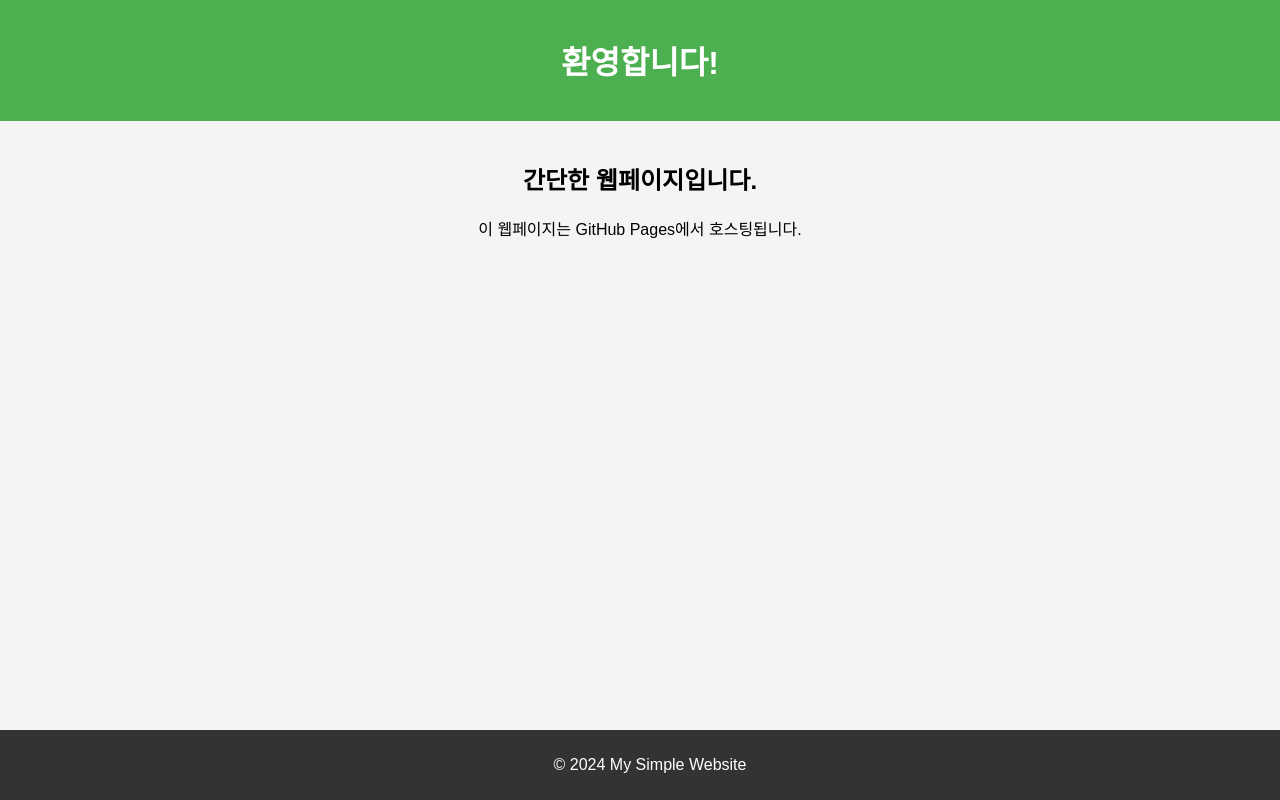
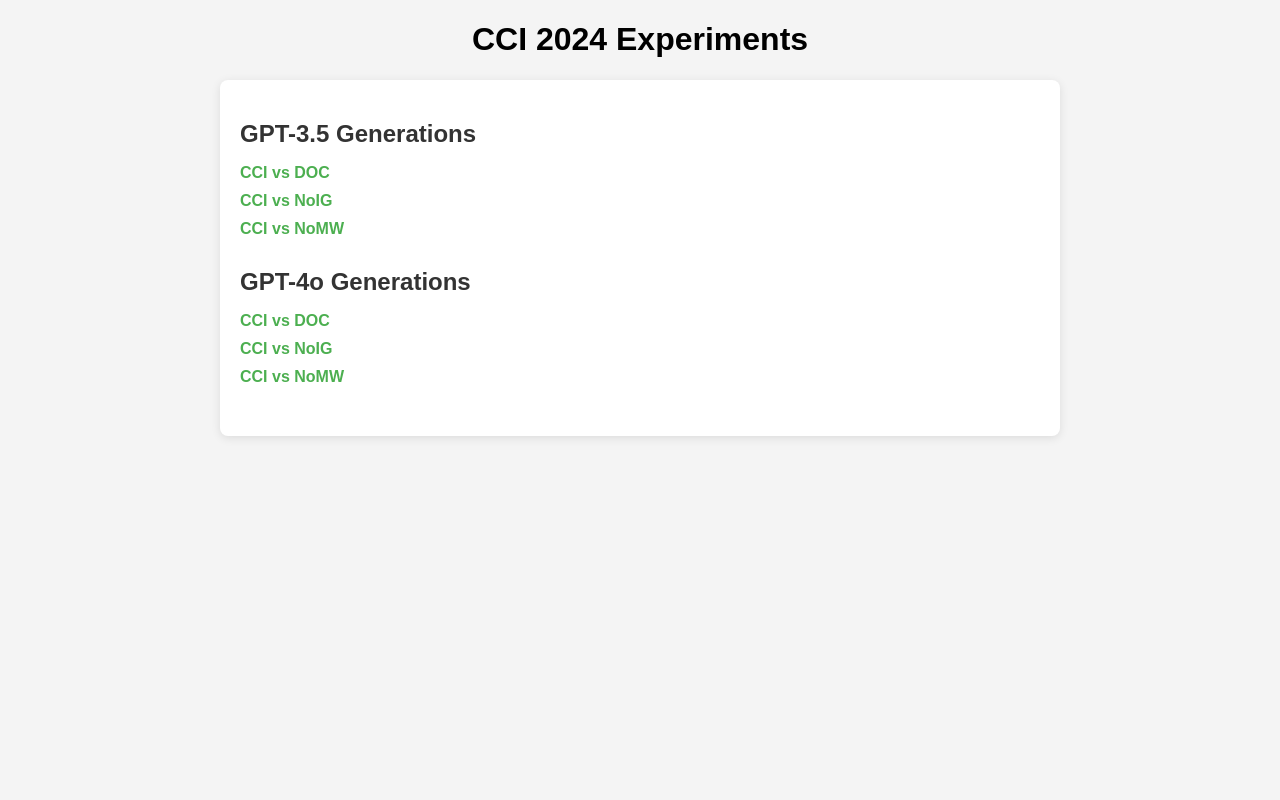
Before and after one commit to Kyeongman-header/.CCI2024.github.io, a plain HTML site: page index.html in a window 1280 px wide. Drawn offline with Linux system fonts and the light colour scheme.

Commit message:
main index

```diff
--- a/index.html
+++ b/index.html
@@ -3,45 +3,73 @@
 <head>
     <meta charset="UTF-8">
     <meta name="viewport" content="width=device-width, initial-scale=1.0">
-    <title>간단한 웹페이지</title>
+    <title>CCI 2024 Experiments</title>
     <style>
         body {
             font-family: Arial, sans-serif;
-            margin: 0;
-            padding: 0;
+            margin: 20px;
             background-color: #f4f4f4;
         }
-        header {
-            background-color: #4CAF50;
-            color: white;
-            text-align: center;
-            padding: 1em 0;
-        }
-        section {
-            padding: 20px;
+        h1 {
             text-align: center;
         }
-        footer {
-            background-color: #333;
-            color: white;
-            text-align: center;
-            padding: 10px;
-            position: fixed;
-            bottom: 0;
-            width: 100%;
+        .container {
+            max-width: 800px;
+            margin: auto;
+            padding: 20px;
+            background-color: white;
+            border-radius: 8px;
+            box-shadow: 0 2px 10px rgba(0, 0, 0, 0.1);
+        }
+        .experiment {
+            margin-bottom: 30px;
+        }
+        .experiment h2 {
+            margin-bottom: 10px;
+            color: #333;
+        }
+        ul {
+            list-style-type: none;
+            padding: 0;
+        }
+        ul li {
+            margin: 10px 0;
+        }
+        a {
+            text-decoration: none;
+            color: #4CAF50;
+            font-weight: bold;
+        }
+        a:hover {
+            text-decoration: underline;
         }
     </style>
 </head>
 <body>
-    <header>
-        <h1>환영합니다!</h1>
-    </header>
-    <section>
-        <h2>간단한 웹페이지입니다.</h2>
-        <p>이 웹페이지는 GitHub Pages에서 호스팅됩니다.</p>
-    </section>
-    <footer>
-        <p>© 2024 My Simple Website</p>
-    </footer>
+
+    <h1>CCI 2024 Experiments</h1>
+
+    <div class="container">
+        <!-- 3.5 Experiment Section -->
+        <div class="experiment">
+            <h2>GPT-3.5 Generations</h2>
+            <ul>
+                <li><a href="https://kyeongman-header.github.io/CCI2024.github.io/3_5/vsDOC/">CCI vs DOC</a></li>
+                <li><a href="https://kyeongman-header.github.io/CCI2024.github.io/3_5/vsNoIG/">CCI vs NoIG</a></li>
+                <li><a href="https://kyeongman-header.github.io/CCI2024.github.io/3_5/vsNoMW/">CCI vs NoMW</a></li>
+            </ul>
+        </div>
+
+        <!-- 4.0 Experiment Section -->
+        <div class="experiment">
+            <h2>GPT-4o Generations</h2>
+            <ul>
+                <li><a href="https://kyeongman-header.github.io/CCI2024.github.io/4o/vsDOC/">CCI vs DOC</a></li>
+                <li><a href="https://kyeongman-header.github.io/CCI2024.github.io/4o/vsNoIG/">CCI vs NoIG</a></li>
+                <li><a href="https://kyeongman-header.github.io/CCI2024.github.io/4o/vsNoMW/">CCI vs NoMW</a></li>
+            </ul>
+        </div>
+    </div>
+
 </body>
 </html>
```
